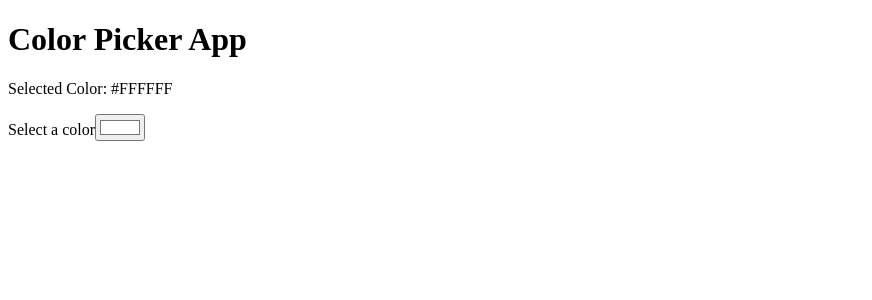
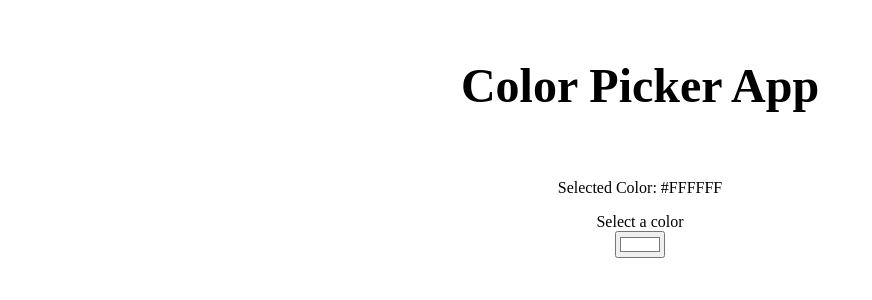
Before and after one commit to ravishka1325/colourPicker, a React (Vite) app: page / in a window 1280 px wide. Shown: the top 300 px of the page, without its empty margins (0-872 px from the left). Built offline with nearby package versions, Linux system fonts and the light colour scheme.

Commit message:
committed css changes

```diff
--- a/src/index.css
+++ b/src/index.css
@@ -0,0 +1,14 @@
+.body{
+    font-family: Arial, Helvetica, sans-serif;
+}
+
+.color-picker-container{
+    display: flex;
+    flex-direction: column;
+    align-items: center;
+}
+h1{
+    margin: 50px;
+    font-size: 3rem;
+
+}
```
